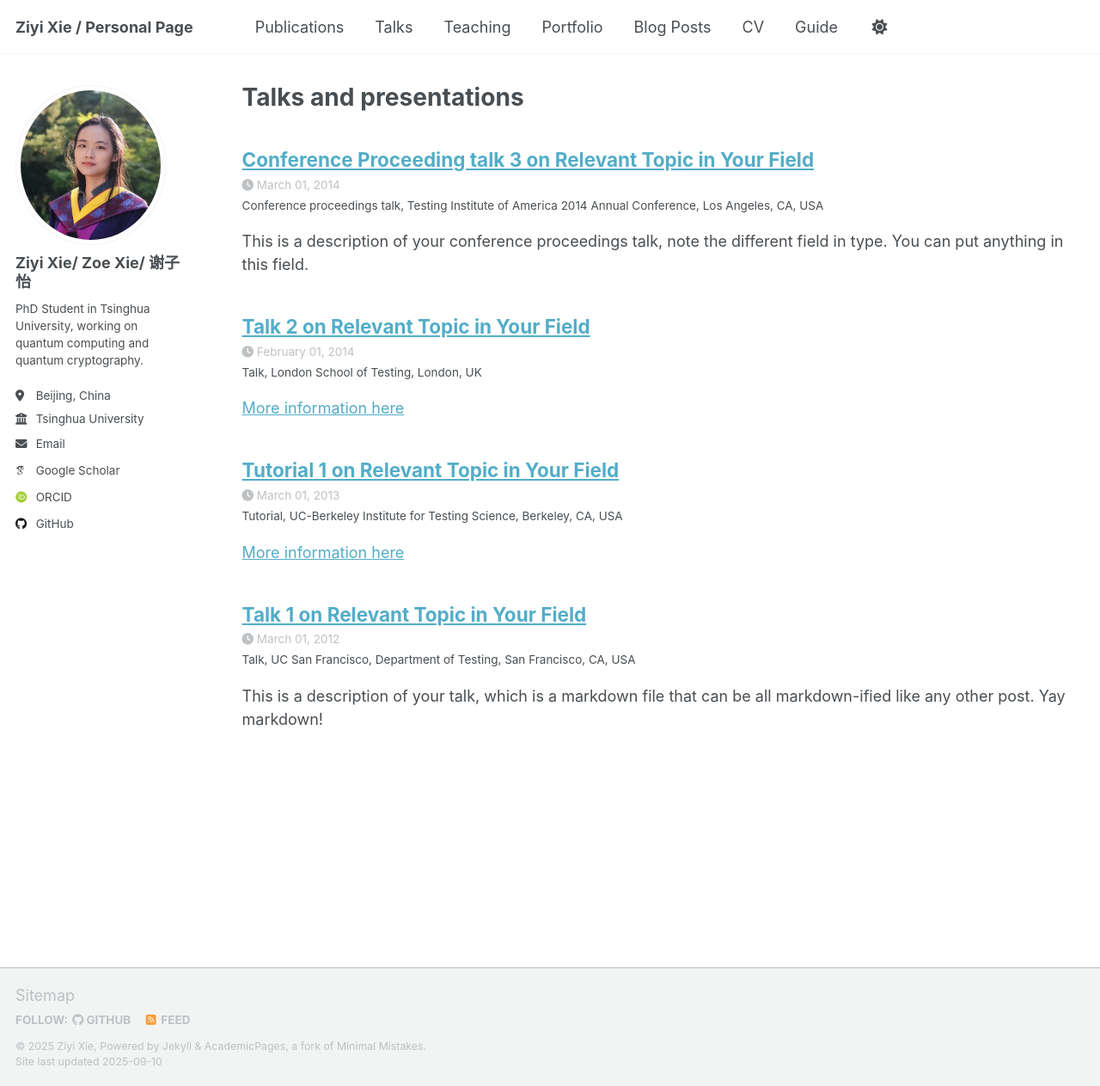
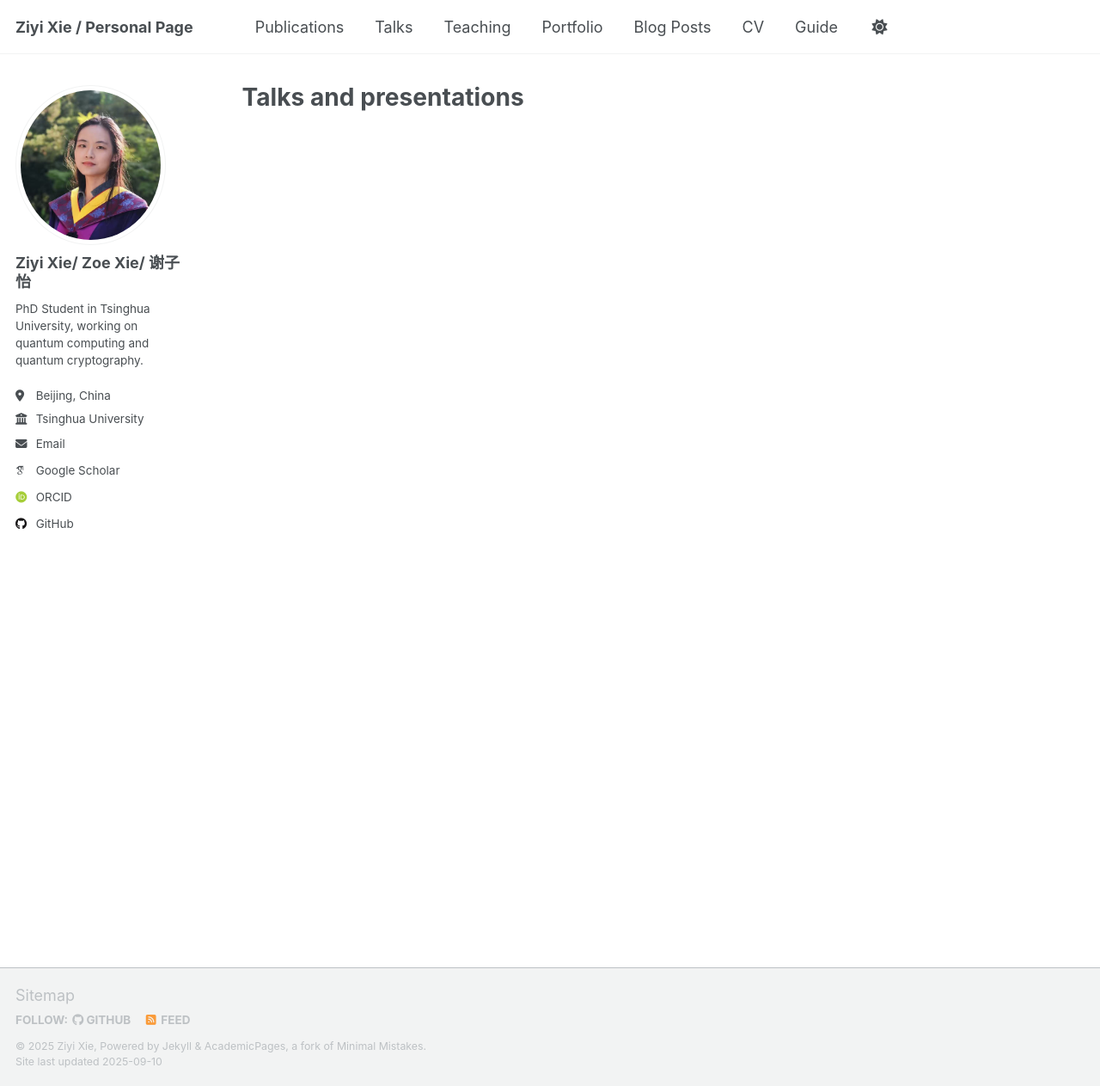
Before and after one commit to zoeabcd/zoeabcd.github.io, a Jekyll site: the page built from _pages/talks.html, in a window 1280 px wide and 1263 px high. Shown: the whole window at 86% size. Built offline with Jekyll 4.4.1, drawn with Linux system fonts in a browser that asks for light colours; some web fonts are replaced; a script that is not in the unit is left out; a file with an impossible date is left out.

Commit message:
del talks

```diff
--- a/_talks/2012-03-01-talk-1.md
+++ /dev/null
@@ -1,11 +0,0 @@
----
-title: "Talk 1 on Relevant Topic in Your Field"
-collection: talks
-type: "Talk"
-permalink: /talks/2012-03-01-talk-1
-venue: "UC San Francisco, Department of Testing"
-date: 2012-03-01
-location: "San Francisco, CA, USA"
----
-
-This is a description of your talk, which is a markdown file that can be all markdown-ified like any other post. Yay markdown!
--- a/_talks/2014-02-01-talk-2.md
+++ /dev/null
@@ -1,13 +0,0 @@
----
-title: "Talk 2 on Relevant Topic in Your Field"
-collection: talks
-type: "Talk"
-permalink: /talks/2014-02-01-talk-2
-venue: "London School of Testing"
-date: 2014-02-01
-location: "London, UK"
----
-
-[More information here](http://example2.com)
-
-This is a description of your talk, which is a markdown files that can be all markdown-ified like any other post. Yay markdown!
--- a/_talks/2014-03-01-talk-3.md
+++ /dev/null
@@ -1,11 +0,0 @@
----
-title: "Conference Proceeding talk 3 on Relevant Topic in Your Field"
-collection: talks
-type: "Conference proceedings talk"
-permalink: /talks/2014-03-01-talk-3
-venue: "Testing Institute of America 2014 Annual Conference"
-date: 2014-03-01
-location: "Los Angeles, CA, USA"
----
-
-This is a description of your conference proceedings talk, note the different field in type. You can put anything in this field.
```
Also changed, not shown: _talks/2013-03-01-tutorial-1.md (+2 -2 lines).
